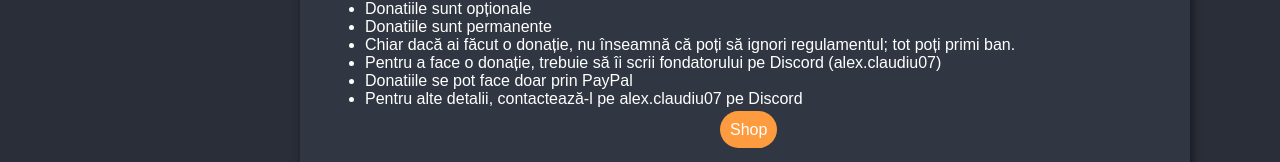
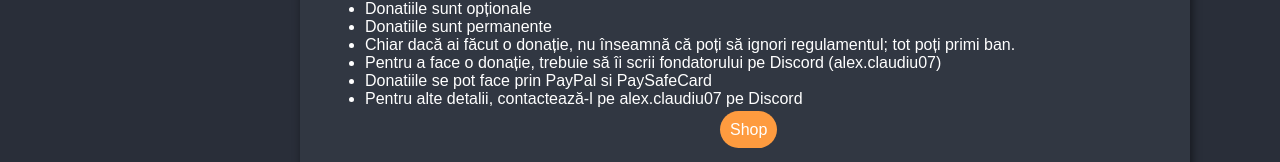
Before and after one commit to Central-Romania-Roleplay/CentralRomaniaRP, a plain HTML site: page Donation.html in a window 1280 px wide. Shown: the part 420-582 px from the top of the page. Drawn offline with Linux system fonts and the light colour scheme.

Commit message:
Donation.html

```diff
--- a/Donation.html
+++ b/Donation.html
@@ -35,7 +35,7 @@
                 <li>Donatiile sunt permanente</li>
                 <li>Chiar dacă ai făcut o donație, nu înseamnă că poți să ignori regulamentul; tot poți primi ban.</li>
                 <li>Pentru a face o donație, trebuie să îi scrii fondatorului pe Discord (alex.claudiu07)</li>
-                <li>Donatiile se pot face doar prin PayPal</li>
+                <li>Donatiile se pot face prin PayPal si PaySafeCard</li>
                 <li>Pentru alte detalii, contactează-l pe alex.claudiu07 pe Discord</li>
             </ol>
             <a href="Shop.html" class="goshop">Shop</a>
```
